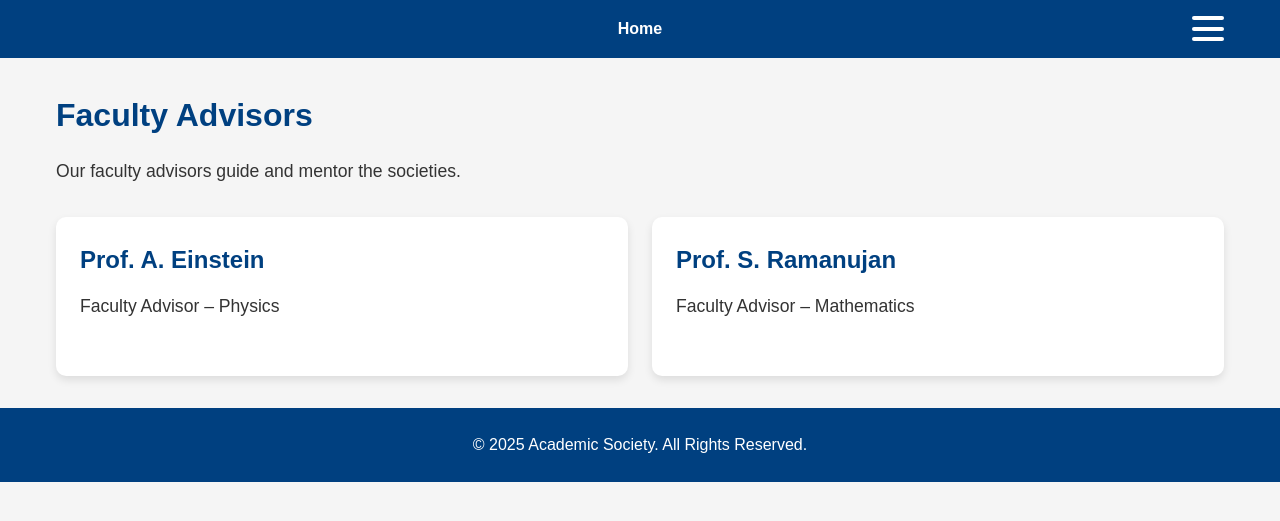
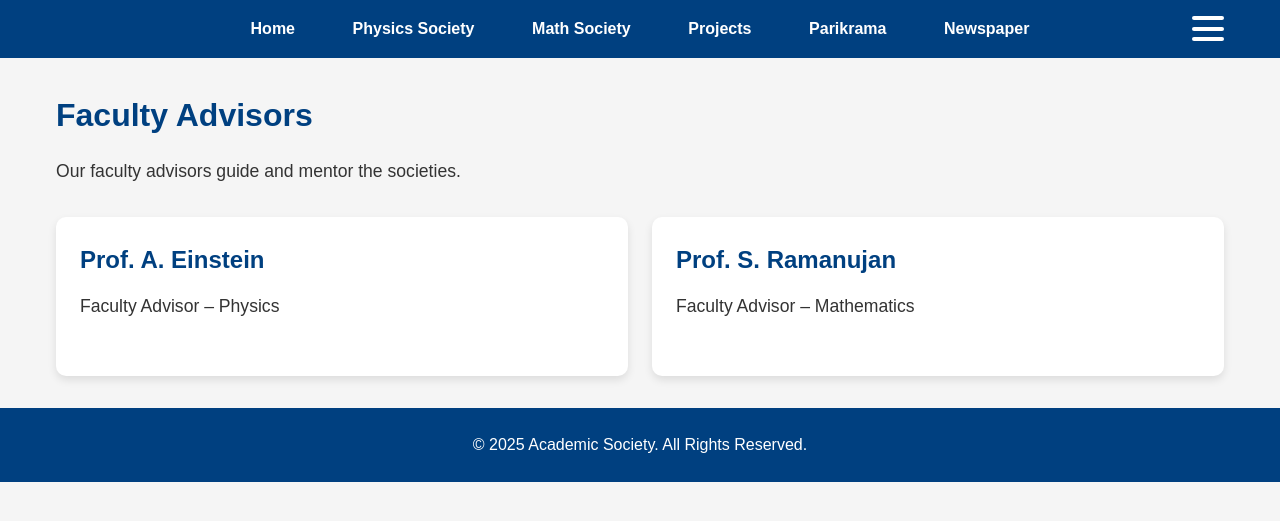
Before and after one commit to Research-Undergraduate-Society/student-research, a Jekyll site: the page built from faculty.html, in a window 1280 px wide. Shown: the top 521 px of the page. Built offline with Jekyll 4.4.1, drawn with Linux system fonts in a browser that asks for light colours.

Commit message:
Update default.html

```diff
--- a/_layouts/default.html
+++ b/_layouts/default.html
@@ -12,7 +12,12 @@
     <nav>
       <ul class="main-nav">
         <li><a href="index.html">Home</a></li>
-        </ul>
+        <li><a href="physics.html">Physics Society</a></li>
+        <li><a href="mathematics.html">Math Society</a></li>
+        <li><a href="projects.html">Projects</a></li>
+        <li><a href="parikrama.html">Parikrama</a></li>
+        <li><a href="newspaper.html">Newspaper</a></li>
+      </ul>
 
       <button class="hamburger-menu" aria-label="Toggle secondary navigation" aria-expanded="false">
         <span></span>
```
